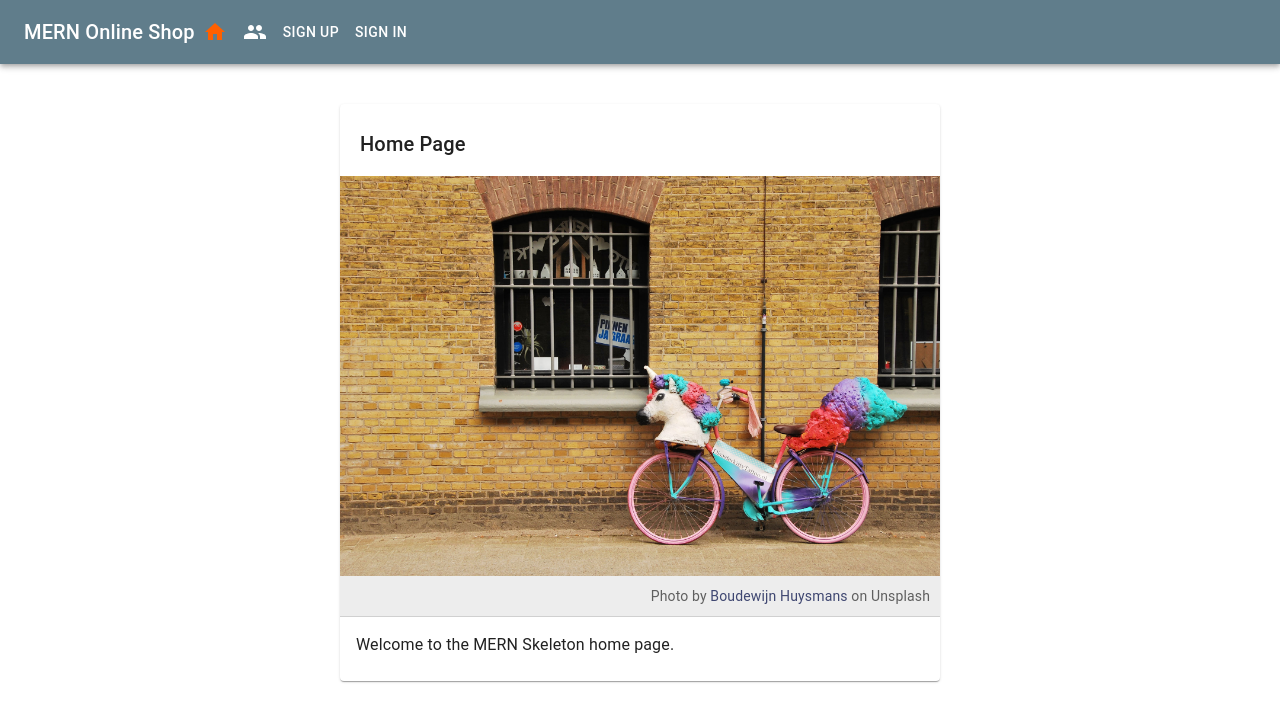
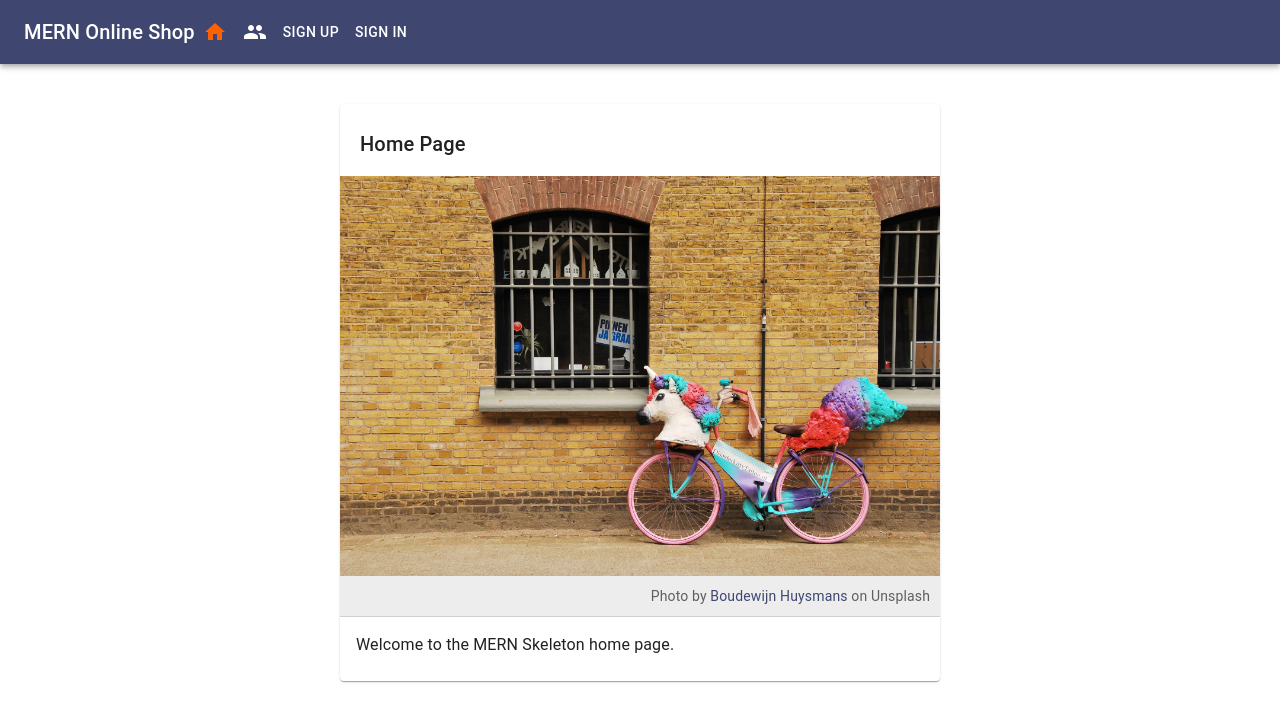
Before and after one commit to sla686/full-stack-online-project, a React (Create React App) app in the folder client/: page / in a window 1280 px wide. Shown: the top 722 px of the page. Built offline with nearby package versions, Linux system fonts and the light colour scheme.

Commit message:
playing with theme palette colors

```diff
--- a/client/src/styles/theme.ts
+++ b/client/src/styles/theme.ts
@@ -1,17 +1,32 @@
 import { createTheme } from '@mui/material/styles'
 
 const theme = createTheme({
+  // palette: {
+  //   primary: {
+  //     light: '#8eacbb',
+  //     main: '#607d8b',
+  //     dark: '#34515e',
+  //     contrastText: '#fff',
+  //   },
+  //   secondary: {
+  //     light: '#e7ff8c',
+  //     main: '#b2ff59',
+  //     dark: '#7ecb20',
+  //     contrastText: '#000',
+  //   },
+  //   mode: 'light',
+  // },
   palette: {
     primary: {
-      light: '#8eacbb',
-      main: '#607d8b',
-      dark: '#34515e',
+      light: '#5c67a3',
+      main: '#3f4771',
+      dark: '#2e355b',
       contrastText: '#fff',
     },
     secondary: {
-      light: '#e7ff8c',
-      main: '#b2ff59',
-      dark: '#7ecb20',
+      light: '#ff79b0',
+      main: '#ff4081',
+      dark: '#c60055',
       contrastText: '#000',
     },
     mode: 'light',
```
